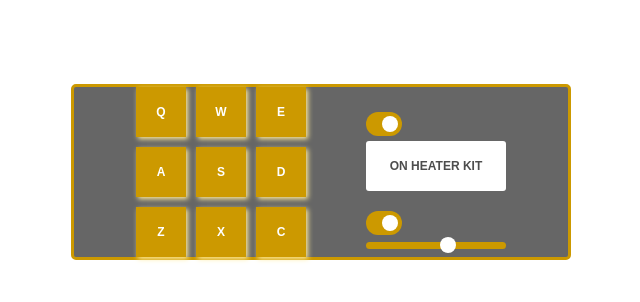
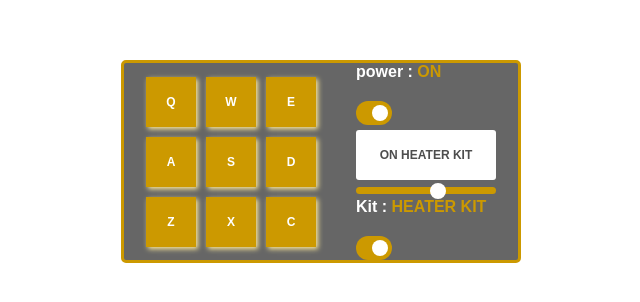
Before and after one commit to bolajiakanji/drum-machine, a React (Vite) app: page / in a window 1280 px wide. Shown: the part 172-474 px from the top of the page, without its empty margins (319-959 px from the left). Built offline with nearby package versions, Linux system fonts and the light colour scheme.

Commit message:
adding more switch features

```diff
--- a/src/App.css
+++ b/src/App.css
@@ -22,16 +22,16 @@ body {
   align-items: center;
   justify-content: center;
 
-  gap: 60px;
+  gap: 40px;
   background-color: #666666;
   margin-left: 2px;
   margin-right: 2px;
 
-  margin: 32vh auto;
+  margin: 29vh auto;
   paddin: 10px;
 
   max-width: 100%;
-  width: 500px;
+  width: 400px;
   border: 3px solid #cc9900;
   border-radius: 5px;
 
@@ -81,7 +81,7 @@ body {
 .switch {
   width: 36px;
   height: 24px;
-  border-radius: 20px;
+  border-radius: 15px;
   margin-top: 20px;
   bordr: 1px solid #d9d9d9;
   padding: 4px;
@@ -132,5 +132,7 @@ border-radius: 50%;
   @media only screen and (max-width: 540px) {
     #drum-machine {
       flex-direction: column;
+      gap: 30px;
+      width: 260px;
 
     }}
--- a/src/App.jsx
+++ b/src/App.jsx
@@ -201,10 +201,14 @@ function App() {
         <DrumPadKeys soundCategoryArray={soundCategory} playSound={playSound} />
       </div>
       <div>
-        <Power onOn={handleOnclick} />
+        <Power onOn={handleOnclick} powerSwitch={powerOn} />
         <div id="display">{display}</div>
-        <SoundBotton onKitClick={handleKitClick} />
+
         <Slider onVolumeChange={handleOnchange} volumeValue={soundVolume} />
+        <SoundBotton
+          onKitClick={handleKitClick}
+          sound_category={soundCategory}
+        />
       </div>
     </div>
   );
@@ -238,18 +242,40 @@ function DrumPadKeys({ soundCategoryArray, playSound }) {
   );
 }
 
-function Power({ onOn }) {
+function Power({ onOn, powerSwitch }) {
   return (
     <>
+      <div style={{ color: "white", fontWeight: "bolder" }}>
+        power :{" "}
+        <span
+          style={{
+            color: powerSwitch ? "#cc9900" : "#a6a6a6",
+            fontWeight: "bolder",
+          }}
+        >
+          {powerSwitch ? "ON" : "OFF"}
+        </span>{" "}
+      </div>
       <div className="switch" onClick={onOn}>
         <div className="switchButton"></div>
       </div>
     </>
   );
 }
-function SoundBotton({ onKitClick }) {
+function SoundBotton({ onKitClick, sound_category }) {
   return (
     <>
+      <div style={{ color: "white", fontWeight: "bolder" }}>
+        Kit :{" "}
+        <span
+          style={{
+            color: sound_category === drumpadsOne ? "#cc9900" : "#ff3300",
+            fontWeight: "bolder",
+          }}
+        >
+          {sound_category === drumpadsOne ? "HEATER KIT" : "SMOOTH KIT"}
+        </span>{" "}
+      </div>
       <div className="switch" onClick={onKitClick}>
         <div className="switchButton"></div>
       </div>
```
